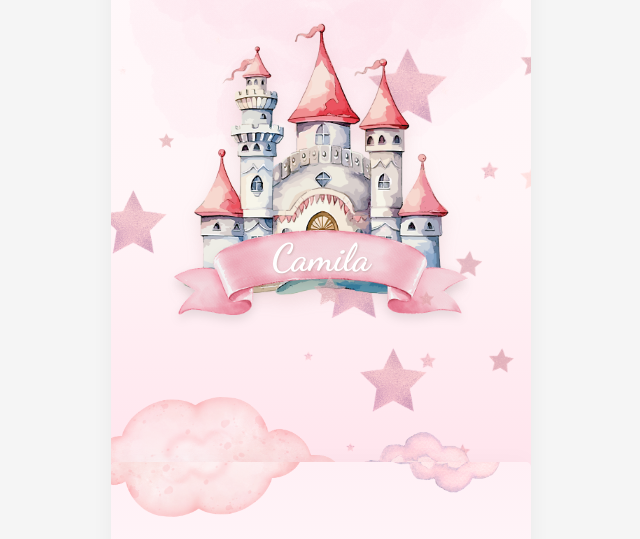
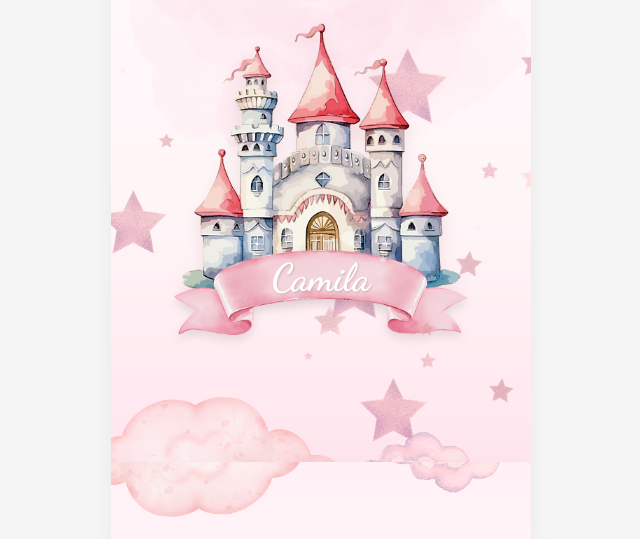
Before and after one commit to Jonathan0795/baby-shower-camila, a website built with webpack: page index.html in a window 1280 px wide. Shown: the part 208-747 px from the top of the page, without its empty margins (319-959 px from the left). Built offline with nearby package versions, Linux system fonts and the light colour scheme; a web font is replaced by a local one.

Commit message:
Adjust positioning and sizing in style.css

```diff
--- a/css/style.css
+++ b/css/style.css
@@ -117,7 +117,7 @@ body {
 
 .stars-bottom {
   position: absolute;
-  bottom: 40px;
+  bottom: 10px;
   left: 50%;
   transform: translateX(-50%);
   width: 70%;
@@ -144,7 +144,7 @@ body {
 .castle {
   position: relative;
   z-index: 4;
-  width: 75%;
+  width: 85%;
   max-width: 280px;
   margin-bottom: -35px;
   filter: drop-shadow(0 8px 8px rgba(168, 110, 110, 0.15));
@@ -157,7 +157,7 @@ body {
   display: flex;
   justify-content: center;
   align-items: center;
-  margin-top: -30px;
+  margin-top: -10px;
 }
 
 .name-banner {
```
